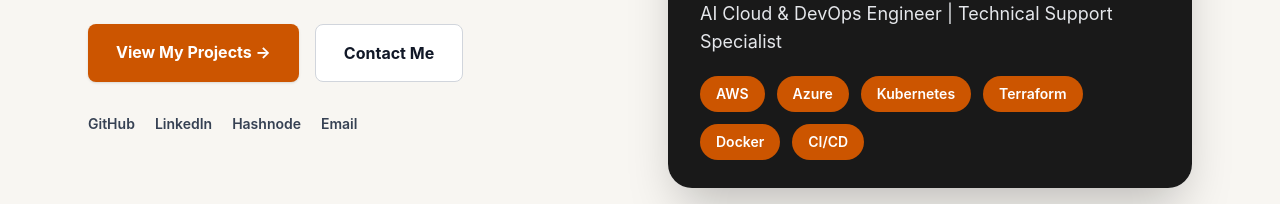
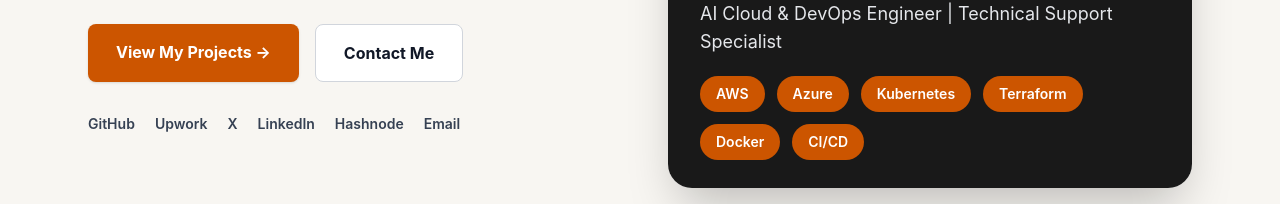
Before and after one commit to NkechiOgbuji/nkechiogbuji-portfolio, a React (Vite) app: page / in a window 1280 px wide. Shown: the part 731-935 px from the top of the page. Built offline with nearby package versions, Linux system fonts and the light colour scheme.

Commit message:
Added Upwork and X contact links

```diff
--- a/src/App.jsx
+++ b/src/App.jsx
@@ -181,6 +181,24 @@
             </a>
 
             <a
+              href="https://www.upwork.com/freelancers/~011dc05d447201095f"
+              target="_blank"
+              rel="noreferrer"
+              className="hover:text-[#CC5500]"
+            >
+              Upwork
+            </a>
+
+            <a
+              href="https://x.com/kykycloud"
+              target="_blank"
+              rel="noreferrer"
+              className="hover:text-[#CC5500]"
+            >
+              X
+            </a>
+
+            <a
               href="https://www.linkedin.com/in/nkechiogbuji"
               target="_blank"
               rel="noreferrer"
@@ -360,10 +378,6 @@
         </div>
       </section>
 
-    <div className="bg-white p-6 rounded-2xl text-center shadow">
-      <p className="mt-3 font-bold">AWS</p>
-    </div>
-
       <section id="blogs" className="max-w-6xl mx-auto px-6 py-16">
         <h2 className="text-4xl font-extrabold mb-8">Technical Blog</h2>
 
@@ -423,6 +437,24 @@
             </a>
 
             <a
+              href="https://www.upwork.com/freelancers/~011dc05d447201095f"
+              target="_blank"
+              rel="noreferrer"
+              className="border border-gray-300 bg-white px-8 py-4 rounded-lg font-bold"
+            >
+              Upwork
+            </a>
+
+            <a
+              href="https://x.com/kykycloud"
+              target="_blank"
+              rel="noreferrer"
+              className="border border-gray-300 bg-white px-8 py-4 rounded-lg font-bold"
+            >
+              X
+            </a>
+
+            <a
               href="https://queenethcloudjouney.hashnode.dev"
               target="_blank"
               rel="noreferrer"
```
